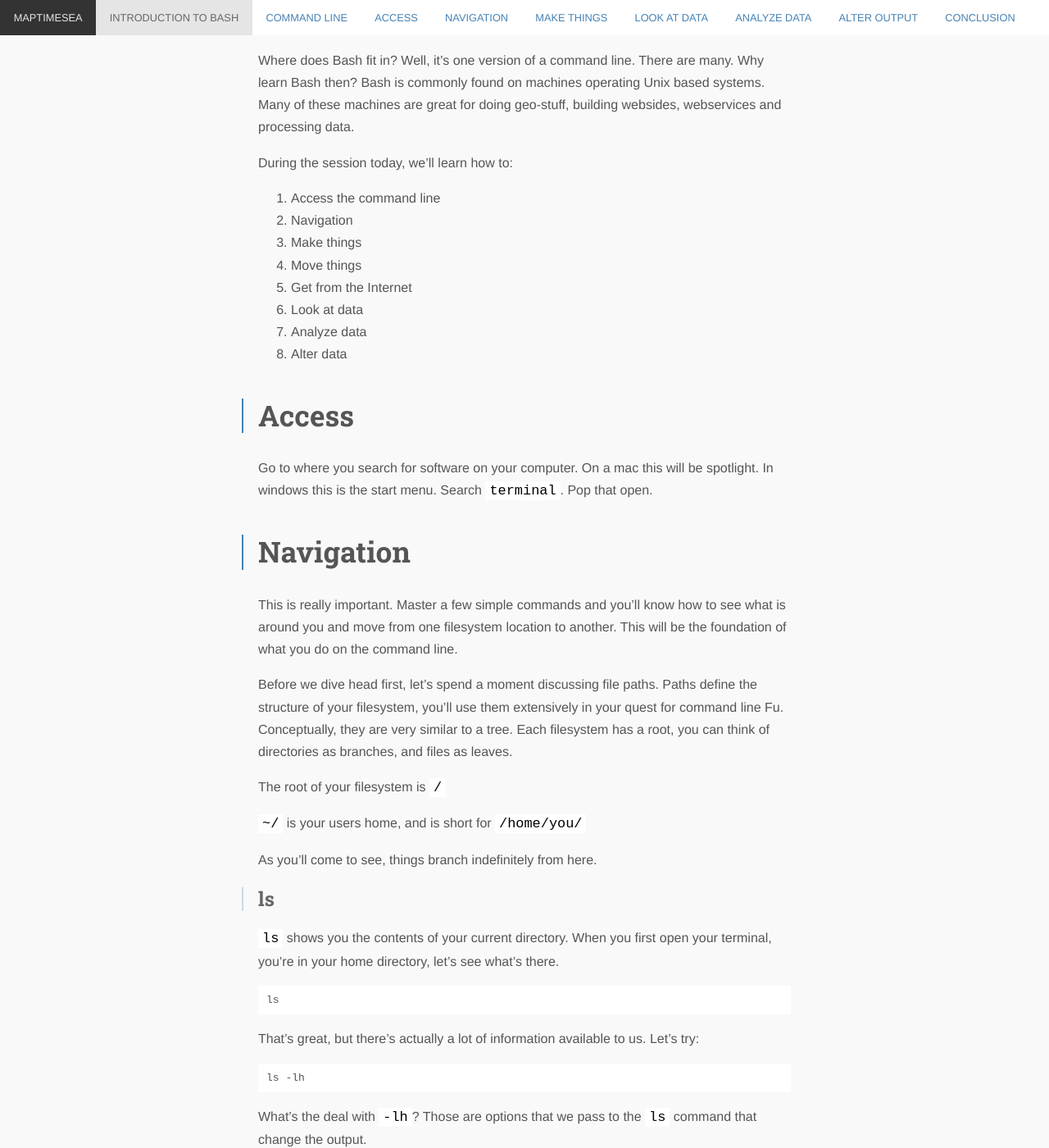
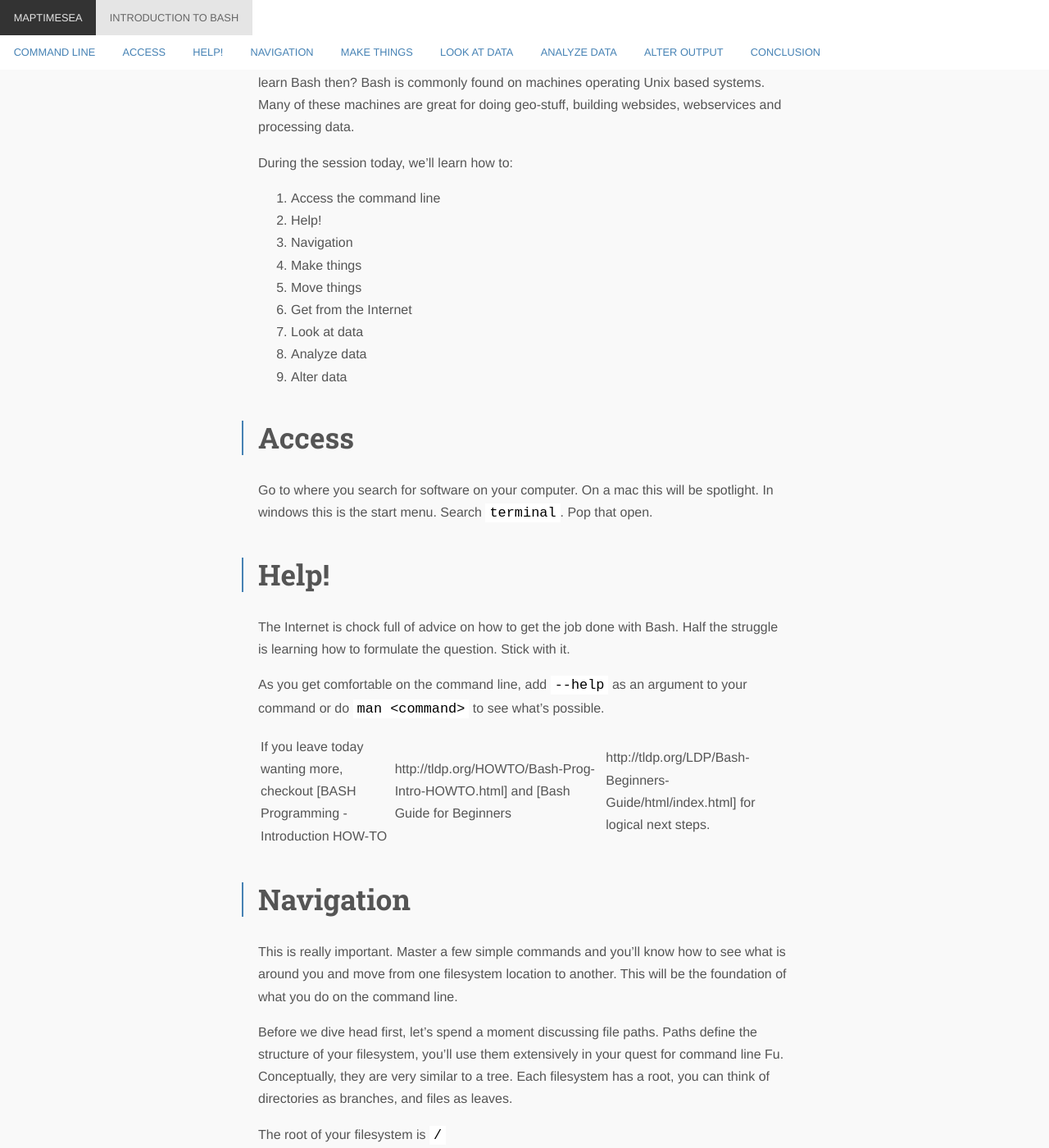
Before and after one commit to MaptimeSEA/maptimesea.github.io, a Jekyll site: the page built from _posts/2016-08-03-bash.markdown, in a window 1280 px wide and 1400 px high, scrolled down 544 px. Shown: the whole window at 82% size. Built offline with Jekyll 4.4.1, drawn with Linux system fonts in a browser that asks for light colours; nearby versions of some CDN libraries; Markdown is read by kramdown in place of the engine named in the settings.

Commit message:
help section

```diff
--- a/_posts/2016-08-03-bash.markdown
+++ b/_posts/2016-08-03-bash.markdown
@@ -19,6 +19,7 @@
 During the session today, we'll learn how to:
 
 1. Access the command line
+1. Help!
 2. Navigation
 3. Make things
 4. Move things
@@ -30,6 +31,14 @@
 # Access
 
 Go to where you search for software on your computer. On a mac this will be spotlight. In windows this is the start menu. Search `terminal`. Pop that open.
+
+# Help!
+
+The Internet is chock full of advice on how to get the job done with Bash. Half the struggle is learning how to formulate the question. Stick with it.
+
+As you get comfortable on the command line, add `--help` as an argument to your command or do `man <command>` to see what's possible.
+
+If you leave today wanting more, checkout [BASH Programming - Introduction HOW-TO|http://tldp.org/HOWTO/Bash-Prog-Intro-HOWTO.html] and [Bash Guide for Beginners|http://tldp.org/LDP/Bash-Beginners-Guide/html/index.html] for logical next steps.
 
 # Navigation
 
```
